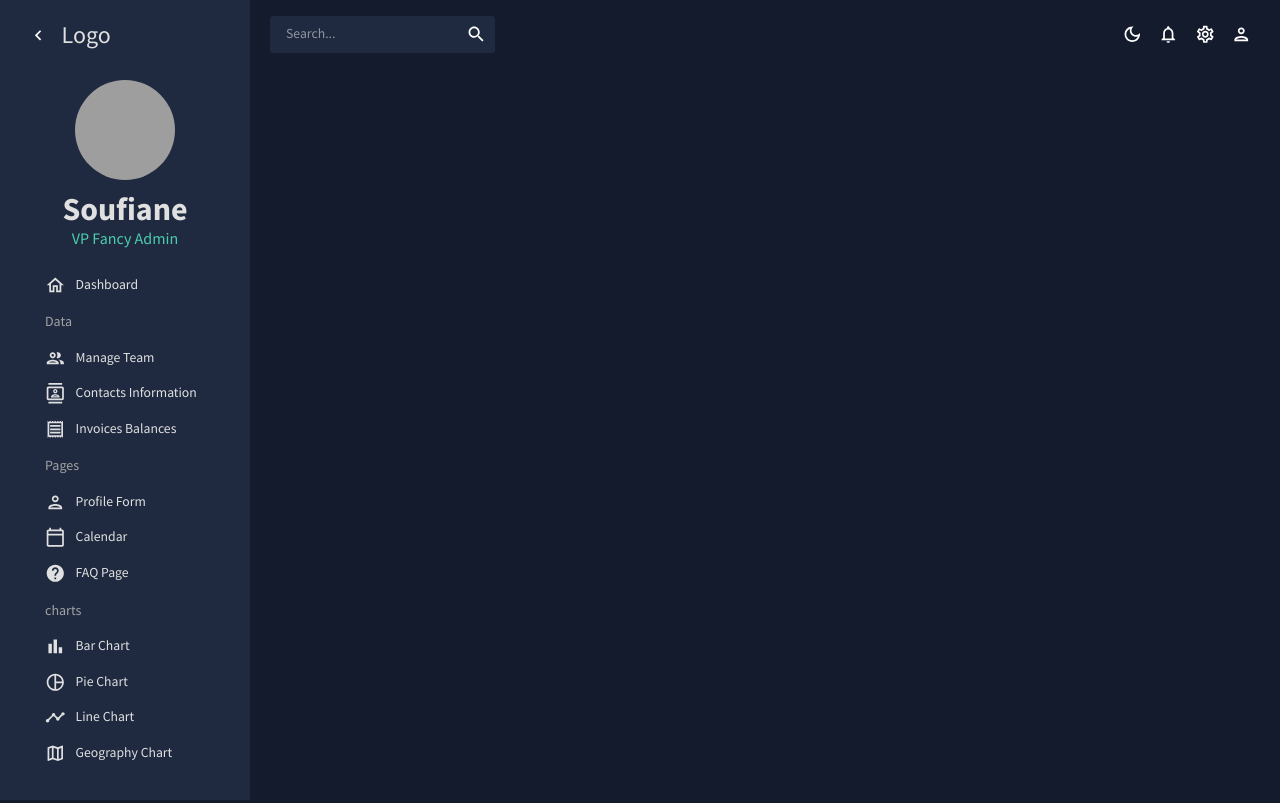
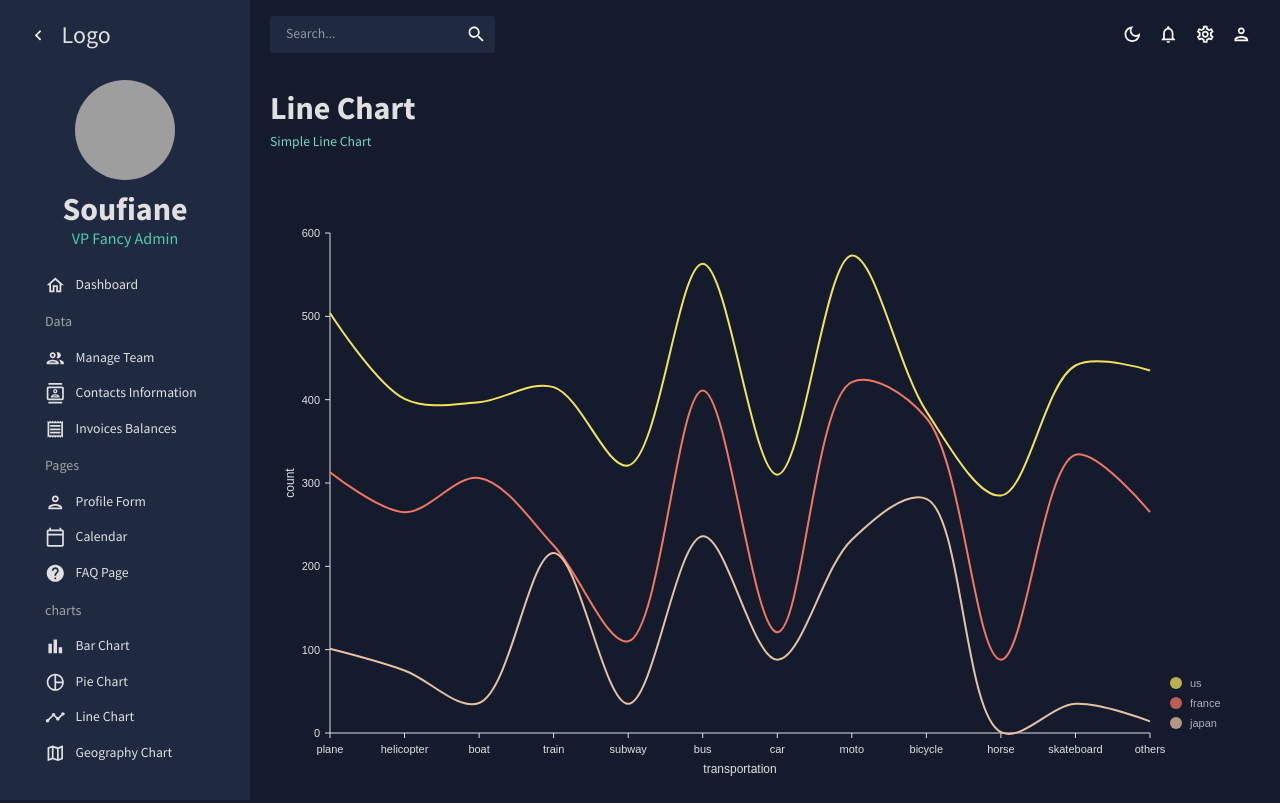
Before and after one commit to soufhassani/admin-dashboard, a React (Vite) app: page /line-chart in a window 1280 px wide. Built offline with nearby package versions, Linux system fonts and the light colour scheme; grey boxes are pictures that could not be loaded.

Commit message:
Line chart feature added

```diff
--- a/src/App.jsx
+++ b/src/App.jsx
@@ -14,6 +14,7 @@
 import Faq from "./components/faq/Faq";
 import Bar from "./components/bar/Bar";
 import Pie from "./components/pie/Pie";
+import Line from "./components/line/Line";
 
 function App() {
   const [theme, colorMode] = useMode();
@@ -35,8 +36,9 @@
                 <Route path="/form" exact element={<Form />} />
                 <Route path="/calendar" exact element={<Calendar />} />
                 <Route path="/faq" exact element={<Faq />} />
-                <Route path="/bar" exact element={<Bar />} />
-                <Route path="/pie" exact element={<Pie />} />
+                <Route path="/bar-chart" exact element={<Bar />} />
+                <Route path="/pie-chart" exact element={<Pie />} />
+                <Route path="/line-chart" exact element={<Line />} />
               </Routes>
             </main>
           </div>
--- /dev/null
+++ b/src/components/common/LineChart.jsx
@@ -0,0 +1,118 @@
+import React from "react";
+import { Box, useTheme } from "@mui/material";
+import { ResponsiveLine } from "@nivo/line";
+import { tokens } from "../../theme";
+import { mockLineData as data } from "../../data/mockData";
+
+const LineChart = ({ isDashboard = false }) => {
+  const theme = useTheme();
+  const colors = tokens(theme.palette.mode);
+  return (
+    <ResponsiveLine
+      data={data}
+      theme={{
+        axis: {
+          domain: {
+            line: {
+              stroke: colors.grey[100],
+            },
+          },
+          legend: {
+            text: {
+              fill: colors.grey[100],
+            },
+          },
+          ticks: {
+            line: {
+              stroke: colors.grey[100],
+              strokeWidth: 1,
+            },
+            text: {
+              fill: colors.grey[100],
+            },
+          },
+        },
+        legends: {
+          text: {
+            fill: colors.grey[100],
+          },
+        },
+        tooltip: {
+          container: {
+            color: colors.primary[500],
+          },
+        },
+      }}
+      colors={isDashboard ? { datum: "color" } : { scheme: "nivo" }}
+      margin={{ top: 50, right: 110, bottom: 50, left: 60 }}
+      xScale={{ type: "point" }}
+      yScale={{
+        type: "linear",
+        min: "auto",
+        max: "auto",
+        stacked: true,
+        reverse: false,
+      }}
+      yFormat=" >-.2f"
+      curve="catmullRom"
+      axisTop={null}
+      axisRight={null}
+      axisBottom={{
+        orient: "bottom",
+        tickSize: 5,
+        tickPadding: 5,
+        tickRotation: 0,
+        legend: isDashboard ? null : "transportation",
+        legendOffset: 36,
+        legendPosition: "middle",
+      }}
+      axisLeft={{
+        orient: "left",
+        tickValues: 5,
+        tickSize: 5,
+        tickPadding: 5,
+        tickRotation: 0,
+        legend: isDashboard ? null : "count",
+        legendOffset: -40,
+        legendPosition: "middle",
+      }}
+      enableGridX={false}
+      enableGridY={false}
+      pointSize={10}
+      pointColor={{ theme: "background" }}
+      pointBorderWidth={2}
+      pointBorderColor={{ from: "serieColor" }}
+      pointLabelYOffset={-12}
+      areaOpacity={0.7}
+      useMesh={true}
+      legends={[
+        {
+          anchor: "bottom-right",
+          direction: "column",
+          justify: false,
+          translateX: 100,
+          translateY: 0,
+          itemsSpacing: 0,
+          itemDirection: "left-to-right",
+          itemWidth: 80,
+          itemHeight: 20,
+          itemOpacity: 0.75,
+          symbolSize: 12,
+          symbolShape: "circle",
+          symbolBorderColor: "rgba(0, 0, 0, .5)",
+          effects: [
+            {
+              on: "hover",
+              style: {
+                itemBackground: "rgba(0, 0, 0, .03)",
+                itemOpacity: 1,
+              },
+            },
+          ],
+        },
+      ]}
+    />
+  );
+};
+
+export default LineChart;
--- a/src/components/common/PieChart.jsx
+++ b/src/components/common/PieChart.jsx
@@ -92,56 +92,6 @@
           spacing: 10,
         },
       ]}
-      fill={[
-        {
-          match: {
-            id: "ruby",
-          },
-          id: "dots",
-        },
-        {
-          match: {
-            id: "c",
-          },
-          id: "dots",
-        },
-        {
-          match: {
-            id: "go",
-          },
-          id: "dots",
-        },
-        {
-          match: {
-            id: "python",
-          },
-          id: "dots",
-        },
-        {
-          match: {
-            id: "scala",
-          },
-          id: "lines",
-        },
-        {
-          match: {
-            id: "lisp",
-          },
-          id: "lines",
-        },
-        {
-          match: {
-            id: "elixir",
-          },
-          id: "lines",
-        },
-        {
-          match: {
-            id: "javascript",
-          },
-          id: "lines",
-        },
-      ]}
       legends={[
         {
           anchor: "bottom",
--- /dev/null
+++ b/src/components/line/Line.jsx
@@ -0,0 +1,17 @@
+import React from "react";
+import { Box } from "@mui/material";
+import Header from "../common/Header";
+import LineChart from "../common/LineChart";
+
+const Pie = () => {
+  return (
+    <Box m="20px">
+      <Header title="Line Chart" subtitle="Simple Line Chart" />
+      <Box display="flex" height="75vh">
+        <LineChart />
+      </Box>
+    </Box>
+  );
+};
+
+export default Pie;
--- a/src/services/menuService.jsx
+++ b/src/services/menuService.jsx
@@ -86,28 +86,28 @@
         _id: 8,
         title: "Bar",
         label: "Bar Chart",
-        to: "/bar",
+        to: "/bar-chart",
         icon: <BarChartOutlinedIcon />,
       },
       {
         _id: 9,
         title: "Pie",
         label: "Pie Chart",
-        to: "/pie",
+        to: "/pie-chart",
         icon: <PieChartOutlineOutlinedIcon />,
       },
       {
         _id: 10,
         title: "Line",
         label: "Line Chart",
-        to: "/line",
+        to: "/line-chart",
         icon: <TimelineOutlinedIcon />,
       },
       {
         _id: 11,
         title: "Geography",
         label: "Geography Chart",
-        to: "/geography",
+        to: "/geography-chart",
         icon: <MapOutlinedIcon />,
       },
     ],
```
